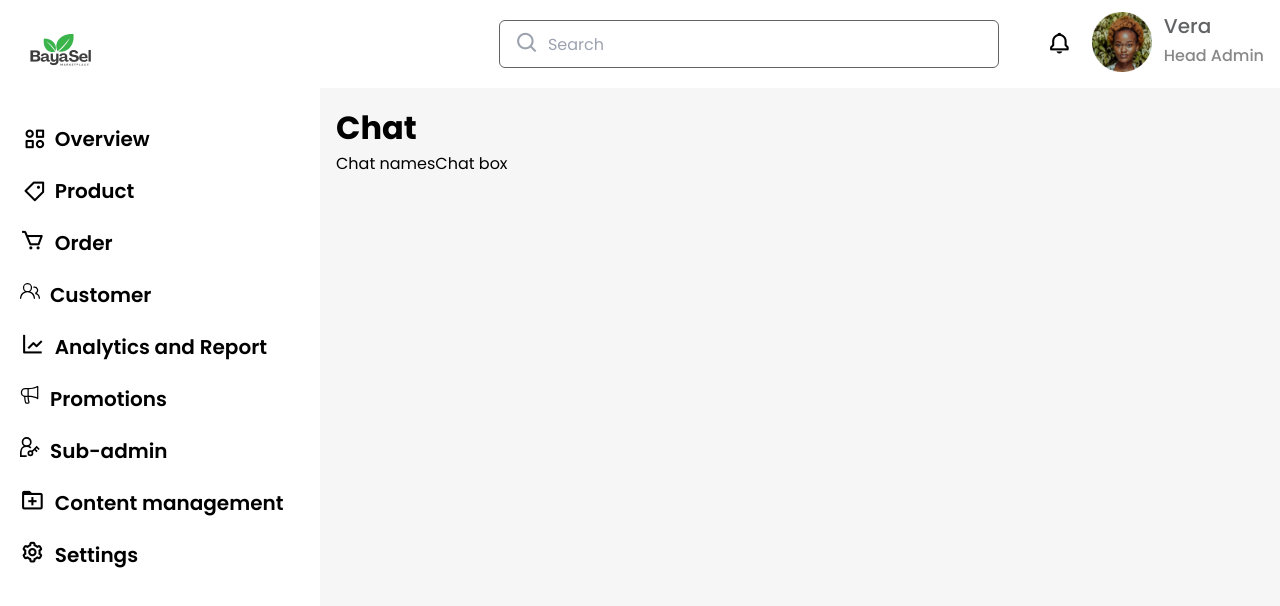
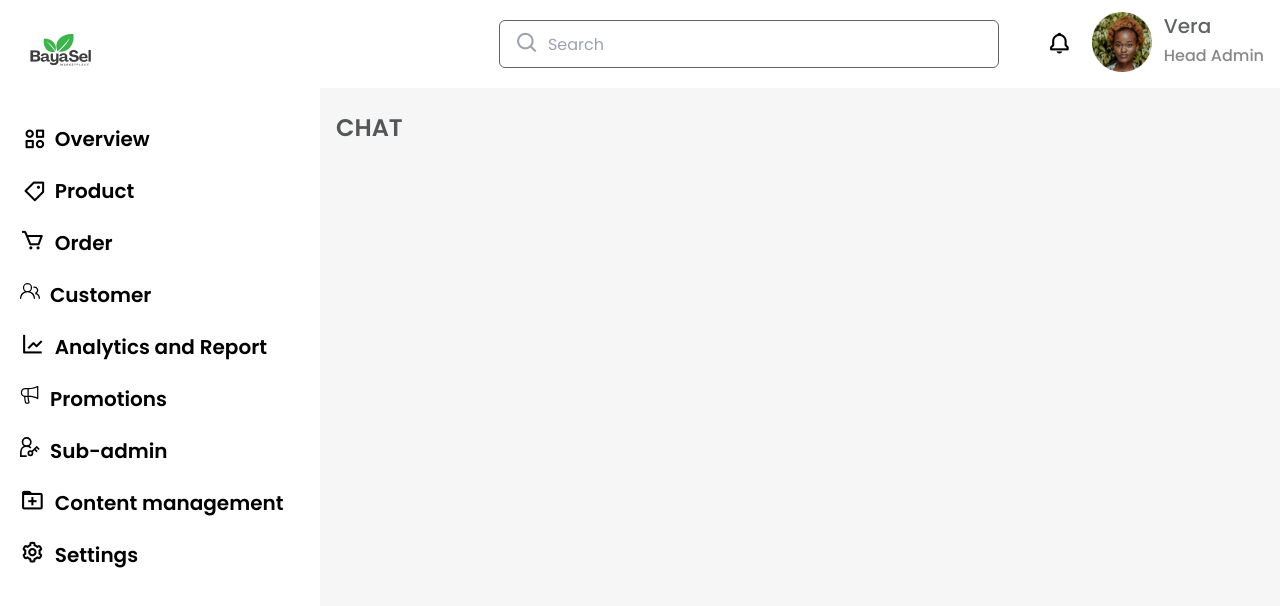
Before and after one commit to BayaSel/Bayasel-Admin, a React (Vite) app: page /chat in a window 1280 px wide. Shown: the top 606 px of the page. Built offline with nearby package versions, Linux system fonts and the light colour scheme.

Commit message:
reverted wrong commit

```diff
--- a/src/pages/Chat.jsx
+++ b/src/pages/Chat.jsx
@@ -1,16 +1,10 @@
+//import React from 'react'
 
 export default function Chat() {
   return (
     <div>
-        <h1>Chat</h1>
-        <div className="flex">
-            <section>
-                Chat names
-            </section>
-            <section>
-                Chat box
-            </section>
-        </div>
+      <h1 className="text-[#555657] font-semibold text-2xl leading-[48px] mb-5">CHAT</h1>
+      <div></div>
     </div>
   )
 }
```
